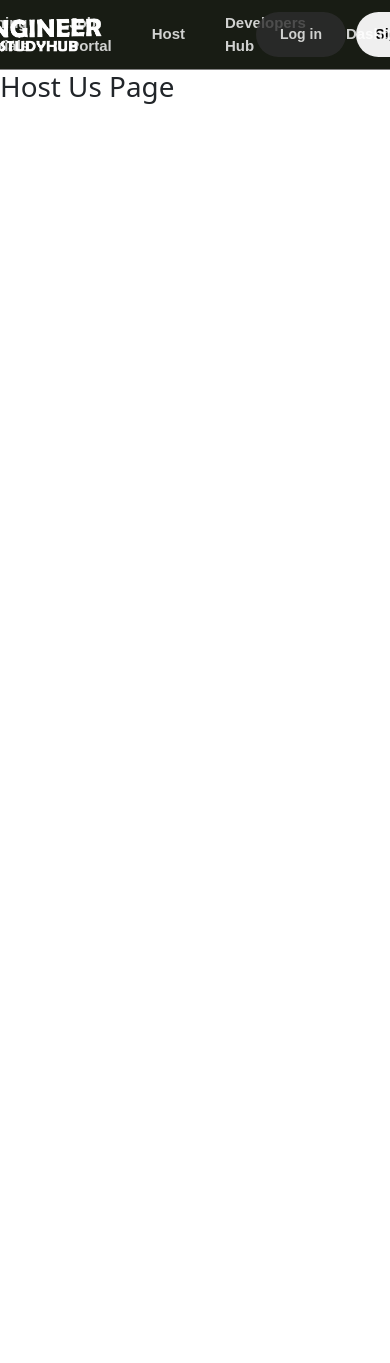
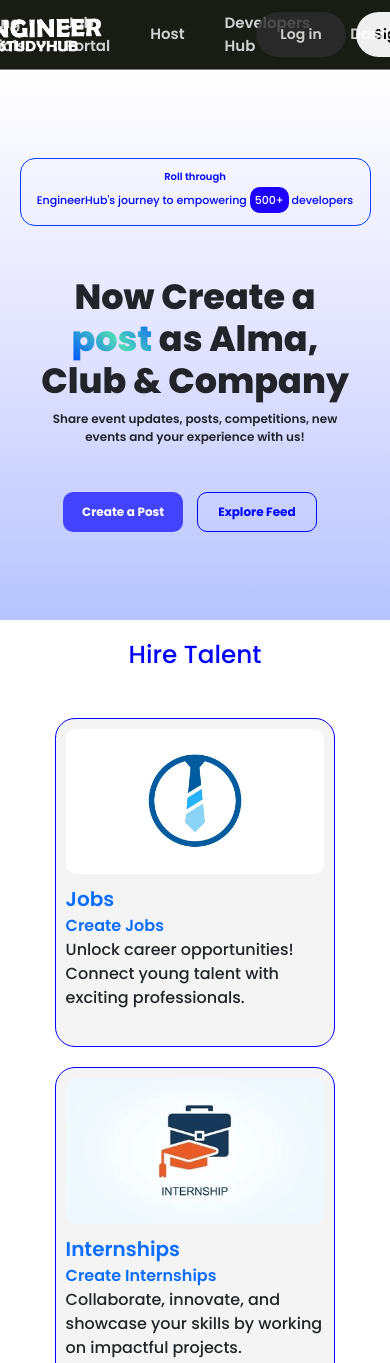
Before and after one commit to SwapnilPatle01/Engineer-StudyHub-Xenosis, a website: page Frontend/pages/host.html in a window 390 px wide. Shown: the top 1363 px of the page. Before the commit the page ends 844 px from the top, so only its background shows below. Drawn offline with nearby package versions, Linux system fonts and the light colour scheme.

Commit message:
Added host page with full design.

```diff
--- a/Frontend/css/footer.css
+++ b/Frontend/css/footer.css
@@ -0,0 +1,33 @@
+
+.footer-right {
+    /* width: 0px; */
+    margin-top: 1rem;
+    margin-bottom: 1rem;
+  }
+  .footer-left {
+    width: 80%;
+    display: flex;
+    flex-direction: column;
+  }
+  .footer-left img {
+    max-height: 300px;
+  }
+  .footer-container {
+    flex-direction: column;
+  }
+  .info-container {
+    flex-direction: column;
+    gap: 5rem;
+    align-items: center;
+  }
+  .footer-info h3 {
+    font-family: sans-serif;
+    font-size: 2.5rem;
+    margin-bottom: 0.7rem;
+  }
+  .footer-info p a {
+    font-size: 2rem;
+  }
+  .footer-buttom p {
+    padding: 0 2rem;
+  }
--- a/Frontend/css/host.css
+++ b/Frontend/css/host.css
@@ -0,0 +1,337 @@
+@import url("https://fonts.googleapis.com/css2?family=Poppins:ital,wght@0,100;0,200;0,300;0,400;0,500;0,600;0,700;0,800;0,900;1,100;1,200;1,300;1,400;1,500;1,600;1,700;1,800;1,900&display=swap");
+
+body {
+  font-family: "Poppins", sans-serif;
+  font-optical-sizing: auto;
+  font-weight: 600;
+  font-style: normal;
+}
+
+.main {
+  height: 550px;
+  display: flex;
+  flex-direction: column;
+  align-items: center;
+  justify-content: center;
+  background: linear-gradient(180deg, #ffffff, #e2e3ff, rgb(182, 196, 255));
+  background-blend-mode: overlay;
+}
+
+.main .caption {
+  text-align: center;
+  width: 80%;
+}
+
+.caption h1 {
+  font-weight: 800;
+  font-size: 65px;
+}
+
+.caption span {
+  background: -webkit-linear-gradient(
+    45deg,
+    #004cff,
+    rgb(76, 215, 183),
+    #004cff
+  );
+  -webkit-background-clip: text;
+  -webkit-text-fill-color: transparent;
+}
+.developers {
+  display: flex;
+  flex-direction: column;
+  align-items: center;
+  justify-content: center;
+  border: 1px solid rgb(0, 60, 255);
+  width: 50%;
+  margin: 0px 0px 50px 0px;
+  padding: 5px;
+  border-radius: 15px;
+  color: blue;
+  /* background-color: rgb(183, 195, 255); */
+}
+
+.developers p {
+  font-size: 14px;
+  padding: 5px 0px;
+  margin: 0;
+}
+
+.developers h3 {
+  padding: 5px 0px;
+  font-size: 20px;
+}
+
+.developers span {
+  background-color: rgb(30, 0, 255);
+  color: rgb(255, 255, 255);
+  padding: 5px;
+  border-radius: 10px;
+}
+
+.buttons {
+  margin-top: 30px;
+}
+
+.buttons button {
+  width: 200px;
+  margin: 0px 10px 0px 0px;
+  height: 40px;
+  border: none;
+  border-radius: 10px;
+  color: white;
+  font-weight: 650;
+  background-color: rgb(66, 66, 255);
+  outline: none;
+}
+
+.buttons #exploreFeed:hover{
+    background-color: blue;
+    color: white;
+}
+
+.section {
+  width: 100%;
+  height: 500px;
+  display: flex;
+  align-items: center;
+  justify-content: center;
+  flex-direction: column;
+}
+
+.section h2 {
+  color: blue;
+}
+
+.innerSection {
+  width: 90%;
+  height: 350px;
+  margin-top: 20px;
+  display: flex;
+  align-items: center;
+  justify-content: space-around;
+}
+
+.block {
+  width: 27%;
+  height: 100%;
+  border: 1.5px solid blue;
+  background-color: rgb(244, 244, 244);
+  display: flex;
+  flex-direction: column;
+  padding: 10px;
+  border-radius: 20px;
+  transition: 0.5s;
+}
+
+.block:hover {
+  box-shadow: 0px 0px 5px rgb(0, 34, 255);
+
+  background-color: rgb(255, 255, 255);
+}
+
+.block .heading {
+  font-size: 20px;
+  margin: 0;
+}
+
+.block a {
+  text-decoration: none;
+}
+
+.block img {
+  width: 100%;
+  border-radius: 10px;
+}
+
+.blockDescription {
+  display: flex;
+  align-items: start;
+  justify-content: center;
+  flex-direction: column;
+  padding: 10px 0px;
+}
+
+.blockCaption {
+  font-weight: 500;
+}
+
+@media screen and (max-width: 900px) {
+  .main .caption {
+    width: 80%;
+  }
+
+  .caption h1 {
+    font-size: 55px;
+  }
+
+  .caption p {
+    font-size: 15px;
+  }
+
+  .developers {
+    width: 70%;
+  }
+
+  .developers p {
+    font-size: 14px;
+  }
+
+  .developers h3 {
+    font-size: 18px;
+  }
+
+  .buttons button {
+    width: 150px;
+    font-size: 15px;
+  }
+
+  .section {
+    height: auto;
+    margin-top: 20px;
+  }
+
+  .innerSection {
+    height: auto;
+    flex-direction: column;
+  }
+
+  .block {
+    width: 65%;
+    margin-top: 20px;
+  }
+}
+
+@media screen and (max-width: 800px) {
+  .caption h1 {
+    font-size: 50px;
+  }
+
+  .caption p {
+    font-size: 15px;
+  }
+
+  .developers {
+    width: 80%;
+  }
+
+  .developers p {
+    font-size: 13px;
+  }
+  .developers h3 {
+    font-size: 16px;
+  }
+
+  .buttons button {
+    width: 130px;
+    font-size: 13px;
+  }
+
+  .block {
+    width: 60%;
+  }
+}
+
+
+@media screen and (max-width: 600px) {
+  .caption h1 {
+    font-size: 42px;
+  }
+
+  .caption p {
+    font-size: 13px;
+  }
+
+  .developers {
+    width: 85%;
+  }
+
+  .developers p {
+    font-size: 12px;
+  }
+  .developers h3 {
+    font-size: 14px;
+  }
+
+  .buttons button {
+    width: 130px;
+    font-size: 13px;
+  }
+
+  .block {
+    width: 65%;
+  }
+}
+
+@media screen and (max-width: 500px) {
+  .caption h1 {
+    font-size: 38px;
+  }
+  .developers {
+    width: 90%;
+  }
+  .caption p {
+    font-size: 12px;
+  }
+
+  .buttons button {
+    width: 120px;
+    font-size: 12px;
+  }
+
+  .block {
+    width: 70%;
+  }
+}
+
+@media screen and (max-width: 450px) {
+  .caption h1 {
+    font-size: 35px;
+  }
+  .developers {
+    width: 90%;
+  }
+  .caption p {
+    font-size: 12px;
+  }
+
+  .buttons button {
+    width: 120px;
+    font-size: 12px;
+  }
+  .developers h3{
+    font-size: 13px;
+  }
+
+  .block {
+    width: 80%;
+  }
+}
+
+@media screen and (max-width: 400px) {
+  .caption h1 {
+    font-size: 35px;
+  }
+  .developers {
+    width: 90%;
+  }
+  .caption p {
+    font-size: 12px;
+  }
+
+  .buttons button {
+    width: 120px;
+    font-size: 12px;
+  }
+
+  .developers p{
+    font-size: 10px;
+  }
+  .developers h3{
+    font-size: 11px;
+  }
+
+  .block {
+    width: 80%;
+  }
+}
--- a/Frontend/pages/host.html
+++ b/Frontend/pages/host.html
@@ -24,10 +24,114 @@
         <!-- Placeholder for Header -->
         <div id="header"></div>
 
-        <div>
-            <h1>Host Us Page</h1>
+        <div class="main">
+            <div class="developers">
+                <p>Roll through</p>
+                <h3>
+                    EngineerHub's journey to empowering <span>500+</span> developers
+                </h3>
+            </div>
+            <div class="caption">
+                <h1>Now Create a <span> post </span> as Alma, Club & Company</h1>
+                <p>
+                    Share event updates, posts, competitions, new events and your
+                    experience with us!
+                </p>
+            </div>
+            <div class="buttons">
+                <button>Create a Post</button>
+                <button style="color: blue; background: transparent; border: 1px solid blue" id="exploreFeed">
+                    Explore Feed
+                </button>
+            </div>
         </div>
-
+        <div class="section">
+            <h2>Hire Talent</h2>
+            <div class="innerSection">
+                <a href="#">
+                    <div class="block">
+                        <img src="../assets/host_images/job.jpg" alt="" width="100%" />
+                        <div class="blockDescription">
+                            <p class="heading">Jobs</p>
+                            <a href="#">Create Jobs</a>
+                            <p class="blockCaption">
+                                Unlock career opportunities! Connect young talent with exciting
+                                professionals.
+                            </p>
+                        </div>
+                    </div>
+                </a>
+                <a href="#">
+                    <div class="block">
+                        <img src="../assets/host_images/internship.jpg" alt="" width="100%" />
+                        <div class="blockDescription">
+                            <p class="heading">Internships</p>
+                            <a href="#">Create Internships</a>
+                            <p class="blockCaption">
+                                Collaborate, innovate, and showcase your skills by working on
+                                impactful projects.
+                            </p>
+                        </div>
+                    </div>
+                </a>
+                <a href="#">
+                    <div class="block">
+                        <img src="../assets/host_images/project.jpg" alt="" width="100%" />
+                        <div class="blockDescription">
+                            <p class="heading">Projects</p>
+                            <a href="#">Create Projects</a>
+                            <p class="blockCaption">
+                                Engage with aspiring talent. Showcase internship opportunities on
+                                our platform.
+                            </p>
+                        </div>
+                    </div>
+                </a>
+            </div>
+        </div>
+        <div class="section">
+            <h2>Create Events</h2>
+            <div class="innerSection">
+                <a href="#">
+                    <div class="block">
+                        <img src="../assets/host_images/mic.jpg" alt="" width="100%" />
+                        <div class="blockDescription">
+                            <p class="heading">Cultural Events</p>
+                            <a href="#">Create Cultural Events</a>
+                            <p class="blockCaption">
+                                Host cultural events, unleash creativity and celebrate uniqueness
+                                with us.
+                            </p>
+                        </div>
+                    </div>
+                </a>
+                <a href="#">
+                    <div class="block">
+                        <img src="../assets/host_images/code.png" alt="" width="100%" />
+                        <div class="blockDescription">
+                            <p class="heading">Internships</p>
+                            <a href="#">Create Internships</a>
+                            <p class="blockCaption">
+                                Bring innovation to the forefront by hosting technical events on
+                                our platform.
+                            </p>
+                        </div>
+                    </div>
+                </a>
+                <a href="#">
+                    <div class="block">
+                        <img src="../assets/host_images/hackathon.png" alt="" width="100%" />
+                        <div class="blockDescription">
+                            <p class="heading">Projects</p>
+                            <a href="#">Create Projects</a>
+                            <p class="blockCaption">
+                                Organize hackathons, where minds converge to solve real-world
+                                challenges.
+                            </p>
+                        </div>
+                    </div>
+                </a>
+            </div>
         <!-- Placeholder for Footer -->
         <!-- <div id="footer"></div> -->
 
```
Also changed, not shown: Frontend/assets/host_images/code.png (added), Frontend/assets/host_images/hackathon.png (added), Frontend/assets/host_images/internship.jpg (added), Frontend/assets/host_images/job.jpg (added), Frontend/assets/host_images/mic.jpg (added), Frontend/assets/host_images/project.jpg (added).
